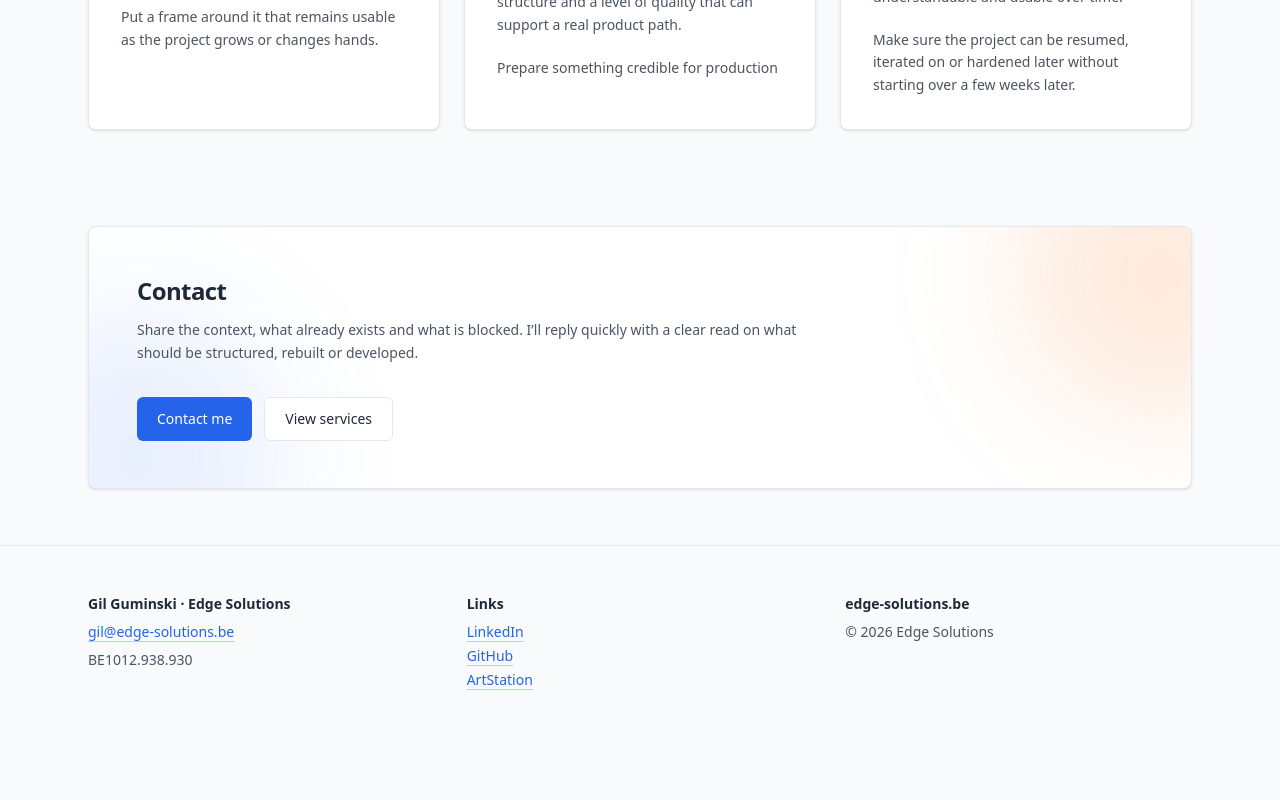
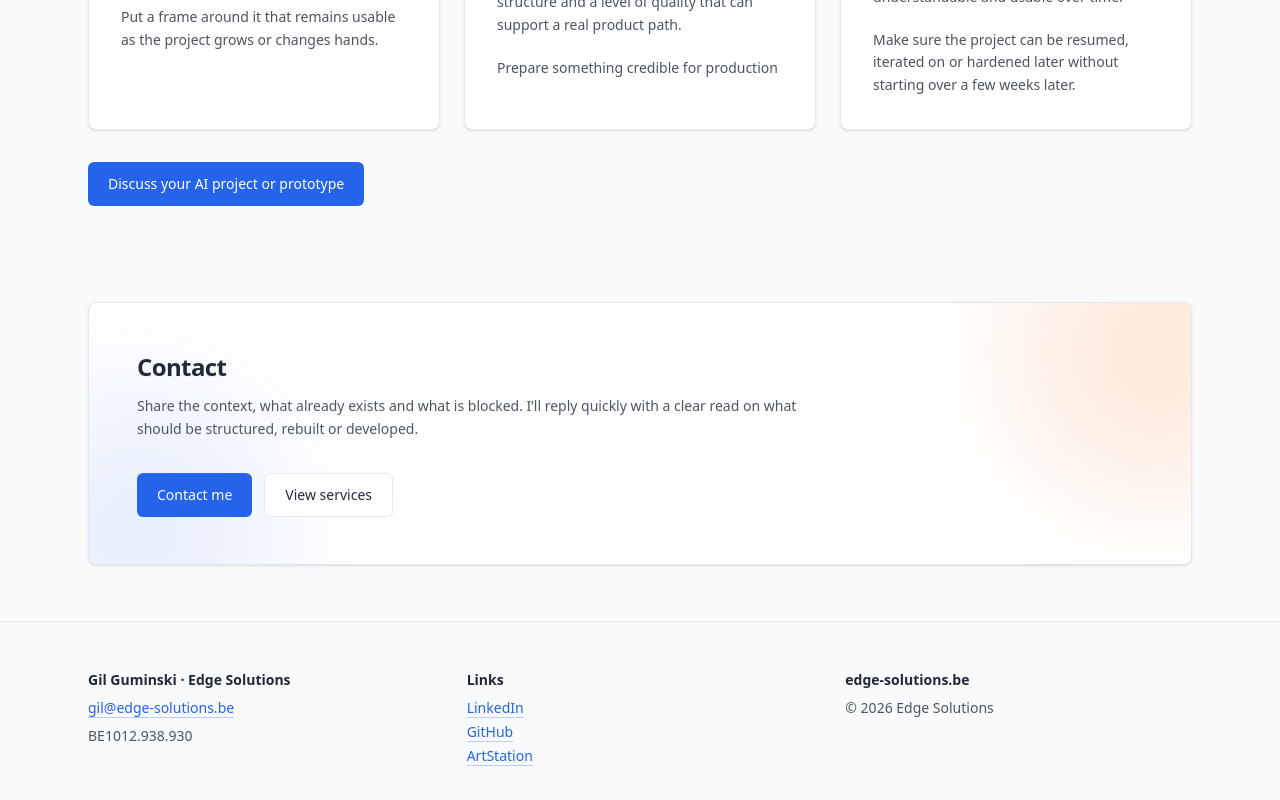
Before and after one commit to edge-solutions-hq/edge-solutions, a Next.js app in the folder web/: page /en in a window 1280 px wide. Shown: the part 2311-3111 px from the top of the page. Before the commit the page ends 3049 px from the top, so only its background shows below. Built offline with nearby package versions, Linux system fonts and the light colour scheme; no server answers.

Commit message:
Add homepage project CTA (#42)

```diff
--- a/web/messages/en.json
+++ b/web/messages/en.json
@@ -84,6 +84,7 @@
       "eyebrow": "What I take on",
       "title": "Three ways I usually step into an AI topic",
       "intro": "I usually step in either to bring order to an existing AI usage, to harden a base that already exists, or to build an AI feature that serves a real use case.",
+      "primaryCta": "Discuss your AI project or prototype",
       "discovery": {
         "kicker": "AI workflow",
         "title": "Structure AI usage that is getting hard to manage",
--- a/web/messages/fr.json
+++ b/web/messages/fr.json
@@ -84,6 +84,7 @@
       "eyebrow": "Ce que je prends en charge",
       "title": "Trois façons d’intervenir sur un sujet IA",
       "intro": "J’interviens soit pour mettre de l’ordre dans un usage existant, soit pour fiabiliser une base déjà démarrée, soit pour construire une fonctionnalité IA qui sert un vrai usage.",
+      "primaryCta": "Parler de votre projet ou prototype IA",
       "discovery": {
         "kicker": "Workflow IA",
         "title": "Structurer des usages IA qui deviennent difficiles à piloter",
--- a/web/messages/nl.json
+++ b/web/messages/nl.json
@@ -84,6 +84,7 @@
       "eyebrow": "Wat ik opneem",
       "title": "Drie manieren waarop ik meestal op een AI-onderwerp instap",
       "intro": "Ik stap meestal in om orde te brengen in bestaand AI-gebruik, om een al bestaande basis te verstevigen, of om een AI-functionaliteit te bouwen die een echt gebruik dient.",
+      "primaryCta": "Bespreek je AI-project of prototype",
       "discovery": {
         "kicker": "AI-workflow",
         "title": "AI-gebruik structureren dat moeilijk te sturen wordt",
--- a/web/src/app/[locale]/page.tsx
+++ b/web/src/app/[locale]/page.tsx
@@ -248,6 +248,16 @@ export default async function HomePage({params}: Props) {
               </p>
             </Card>
           </div>
+
+          <div className="not-prose mt-8">
+            <ButtonLink
+              href="/contact"
+              size="lg"
+              trackingPlacement="home_process_primary"
+            >
+              {t('home.process.primaryCta')}
+            </ButtonLink>
+          </div>
         </section>
 
         <section>
```
